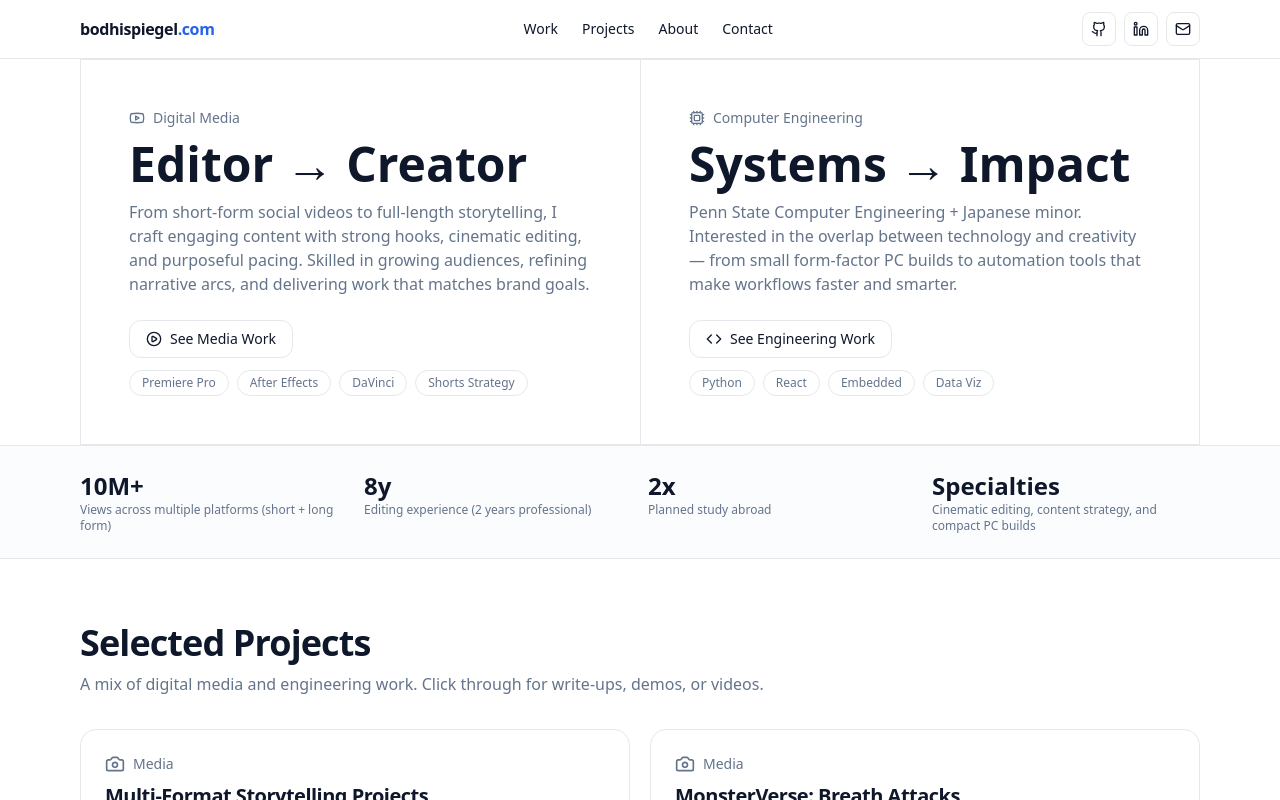
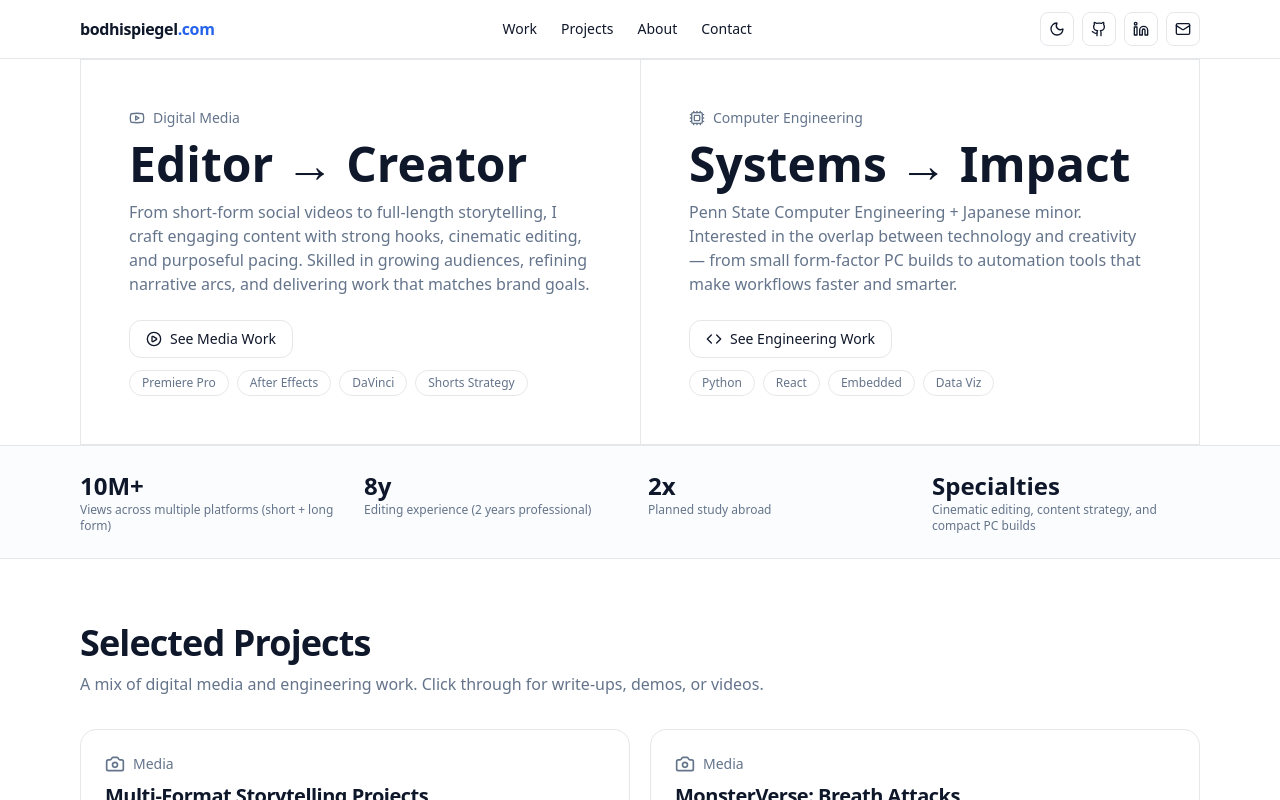
Before and after one commit to bunduuu/bodhispiegel, a React (Vite) app in the folder site/: page / in a window 1280 px wide. Shown: the top 800 px of the page. Built offline with nearby package versions, Linux system fonts and the light colour scheme.

Commit message:
feat: add dark mode toggle

```diff
--- a/site/src/App.jsx
+++ b/site/src/App.jsx
@@ -13,6 +13,8 @@ import {
   Youtube,
   ExternalLink,
   ChevronRight,
+  Sun,
+  Moon,
 } from "lucide-react";
 
 const Container = ({ className = "", children }) => (
@@ -103,6 +105,37 @@ const WORK_STREAMS = {
   ],
 };
 
+const DarkModeToggle = () => {
+  const [theme, setTheme] = React.useState(() => {
+    if (typeof window !== "undefined") {
+      return (
+        localStorage.getItem("theme") ||
+        (window.matchMedia("(prefers-color-scheme: dark)").matches ? "dark" : "light")
+      );
+    }
+    return "light";
+  });
+
+  React.useEffect(() => {
+    if (theme === "dark") {
+      document.documentElement.classList.add("dark");
+    } else {
+      document.documentElement.classList.remove("dark");
+    }
+    localStorage.setItem("theme", theme);
+  }, [theme]);
+
+  return (
+    <button
+      aria-label="Toggle dark mode"
+      onClick={() => setTheme(theme === "dark" ? "light" : "dark")}
+      className="rounded-lg border p-2 hover:bg-accent/50"
+    >
+      {theme === "dark" ? <Sun className="size-4" /> : <Moon className="size-4" />}
+    </button>
+  );
+};
+
 const Header = () => (
   <header className="sticky top-0 z-40 border-b backdrop-blur supports-[backdrop-filter]:bg-background/70">
     <Container className="py-3 flex items-center justify-between">
@@ -114,6 +147,7 @@ const Header = () => (
         <a href="#contact" className="hover:text-primary">Contact</a>
       </nav>
       <div className="flex items-center gap-2">
+        <DarkModeToggle />
         <a aria-label="GitHub" href="https://github.com/" className="rounded-lg border p-2 hover:bg-accent/50"><Github className="size-4"/></a>
         <a aria-label="LinkedIn" href="https://www.linkedin.com/in/" className="rounded-lg border p-2 hover:bg-accent/50"><Linkedin className="size-4"/></a>
         <a aria-label="Email" href="mailto:bodhispiegelbusiness@gmail.com" className="rounded-lg border p-2 hover:bg-accent/50"><Mail className="size-4"/></a>
--- a/site/src/index.css
+++ b/site/src/index.css
@@ -8,6 +8,16 @@
   --border: 214.3 31.8% 91.4%;
 }
 
+.dark {
+  --background: 222.2 47.4% 11.2%;
+  --foreground: 210 40% 98%;
+  --muted: 217.2 32.6% 17.5%;
+  --muted-foreground: 215 20.2% 65.1%;
+  --accent: 217.2 32.6% 17.5%;
+  --primary: 221.2 83.2% 53.3%;
+  --border: 217.2 32.6% 17.5%;
+}
+
 @tailwind base;
 @tailwind components;
 @tailwind utilities;
--- a/site/tailwind.config.js
+++ b/site/tailwind.config.js
@@ -1,5 +1,6 @@
 /** @type {import('tailwindcss').Config} */
 export default {
+  darkMode: "class",
   content: ["./index.html", "./src/**/*.{js,jsx,ts,tsx}"],
   theme: {
     extend: {
```
Also changed, not shown: 5 other files (tests, documents, lock files or other folders).
